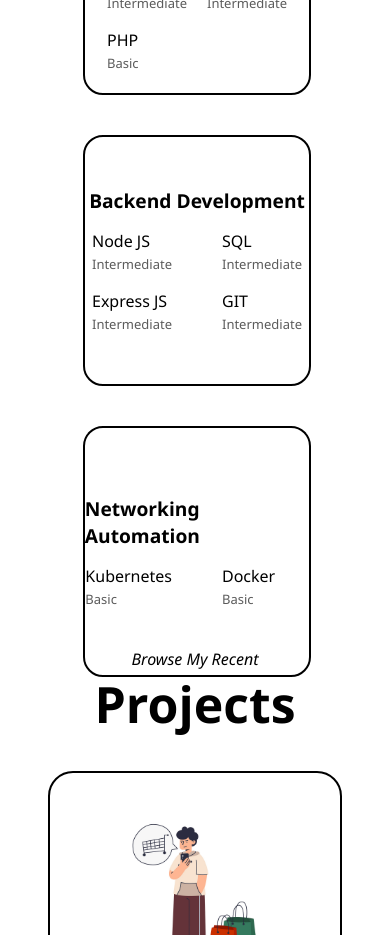
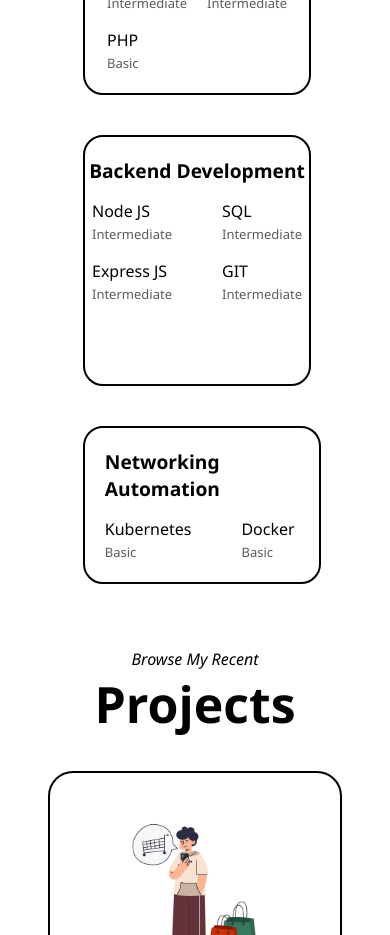
Before and after one commit to charanskc/charanvportfolio, a React (Create React App) app: page / in a window 390 px wide. Shown: the part 4140-5075 px from the top of the page. Built offline with nearby package versions, Linux system fonts and the light colour scheme.

Commit message:
mobile design is complete

```diff
--- a/public/index.html
+++ b/public/index.html
@@ -2,7 +2,7 @@
 <html lang="en">
   <head>
     <meta charset="utf-8" />
-    <link rel="icon" href="%PUBLIC_URL%/favicon.ico" />
+    <link rel="icon" href="%PUBLIC_URL%/tab-icon.jpeg" />
     <meta name="viewport" content="width=device-width, initial-scale=1">
     <meta name="theme-color" content="#000000" />
     <meta
@@ -24,7 +24,7 @@
       work correctly both with client-side routing and a non-root public URL.
       Learn how to configure a non-root public URL by running `npm run build`.
     -->
-    <title>React App</title>
+    <title>Sai Charan | Portfolio</title>
   </head>
   <body>
     <noscript>You need to enable JavaScript to run this app.</noscript>
--- a/src/Components/Experience.css
+++ b/src/Components/Experience.css
@@ -94,7 +94,6 @@ p{
     border: 2px solid var(--text_colour);
     display: flex;
     flex-direction: column;
-    justify-content: center;
     align-items: center;
     border-radius: 20px;
 }
@@ -105,10 +104,15 @@ p{
     width: 30%;
     display: flex;
     flex-direction: column;
-    justify-content: center;
+    height: max-content;
     align-items: center;
-    margin-left: 35%;
+    padding: 20px;
+    margin-left: 33%;
     border-radius: 20px;
+}
+
+.backend__heading{
+    margin-top: 20px;
 }
 
 @media (max-width: 575.98px) {
@@ -142,7 +146,7 @@ p{
     }
 
     .experience__networking{
-        width: 60%;
+        width: 52%;
         grid-area: 4 / 1 / 5 / 2;
         margin-left: 0;
     }
```
Also changed, not shown: public/tab-icon.jpeg (added).
